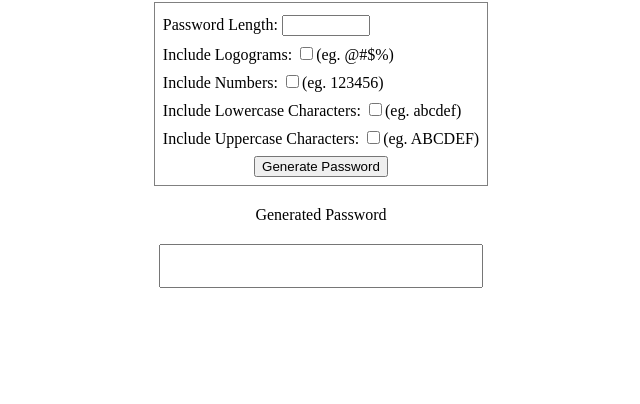
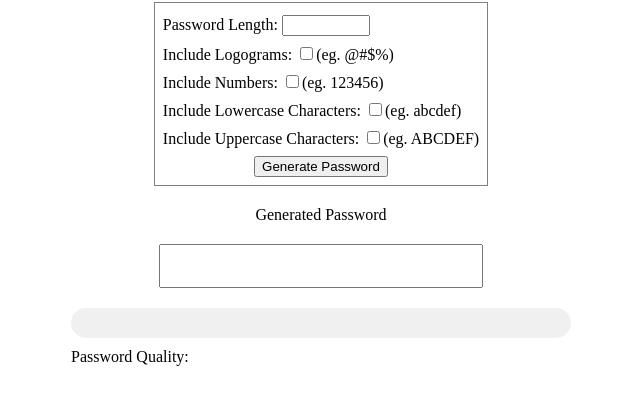
Before and after one commit to MegaOptimal/password_generator, a plain HTML site: page index.html in a window 1280 px wide. Shown: the part 78-482 px from the top of the page, without its empty margins (319-959 px from the left). Drawn offline with Linux system fonts and the light colour scheme.

Commit message:
Added progress bar for password bit strength

```diff
--- a/css/style.css
+++ b/css/style.css
@@ -48,3 +48,18 @@ button {
     width: 80px;
     margin-top: 4px;
 }
+
+.progress-bar {
+    width: 500px;
+    background-color: #f0f0f0;
+    height: 30px;
+    margin-bottom: 10px;
+    border-radius: 15px;
+}
+
+.progress {
+    width: 0px;
+    height: 100%;
+    background-color: #4caf50;
+    transition: width 0.3s ease;
+}
--- a/index.html
+++ b/index.html
@@ -39,6 +39,12 @@
 
         <label for="generated_psw">Generated Password</label>
         <input id="generated_psw" type="text" readonly>
+        <div>
+            <div class="progress-bar">
+                <div id="progress" class="progress"></div>
+            </div>
+            <div>Password Quality: </div>
+        </div>
     </div>
 </body>
 
```
